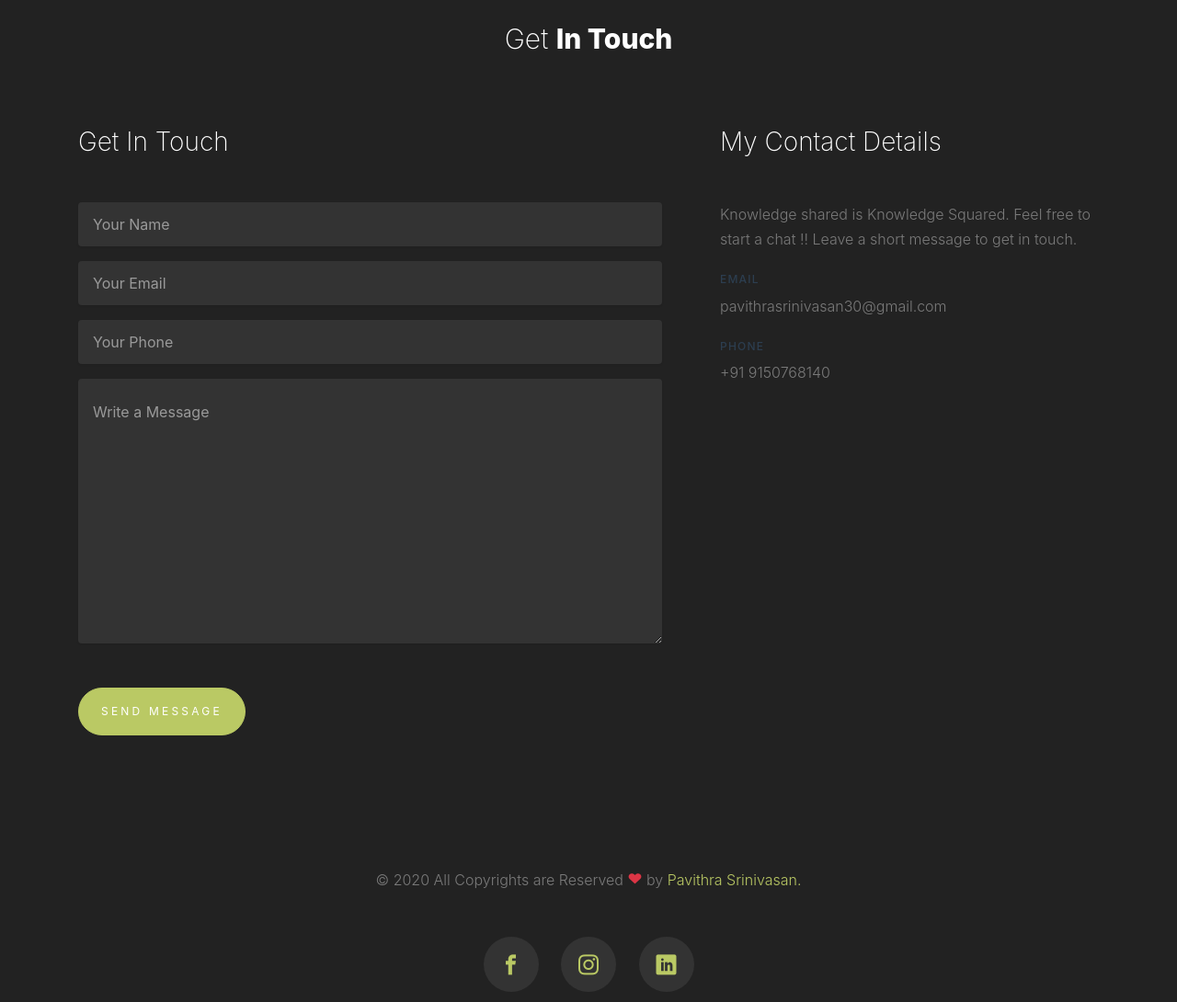
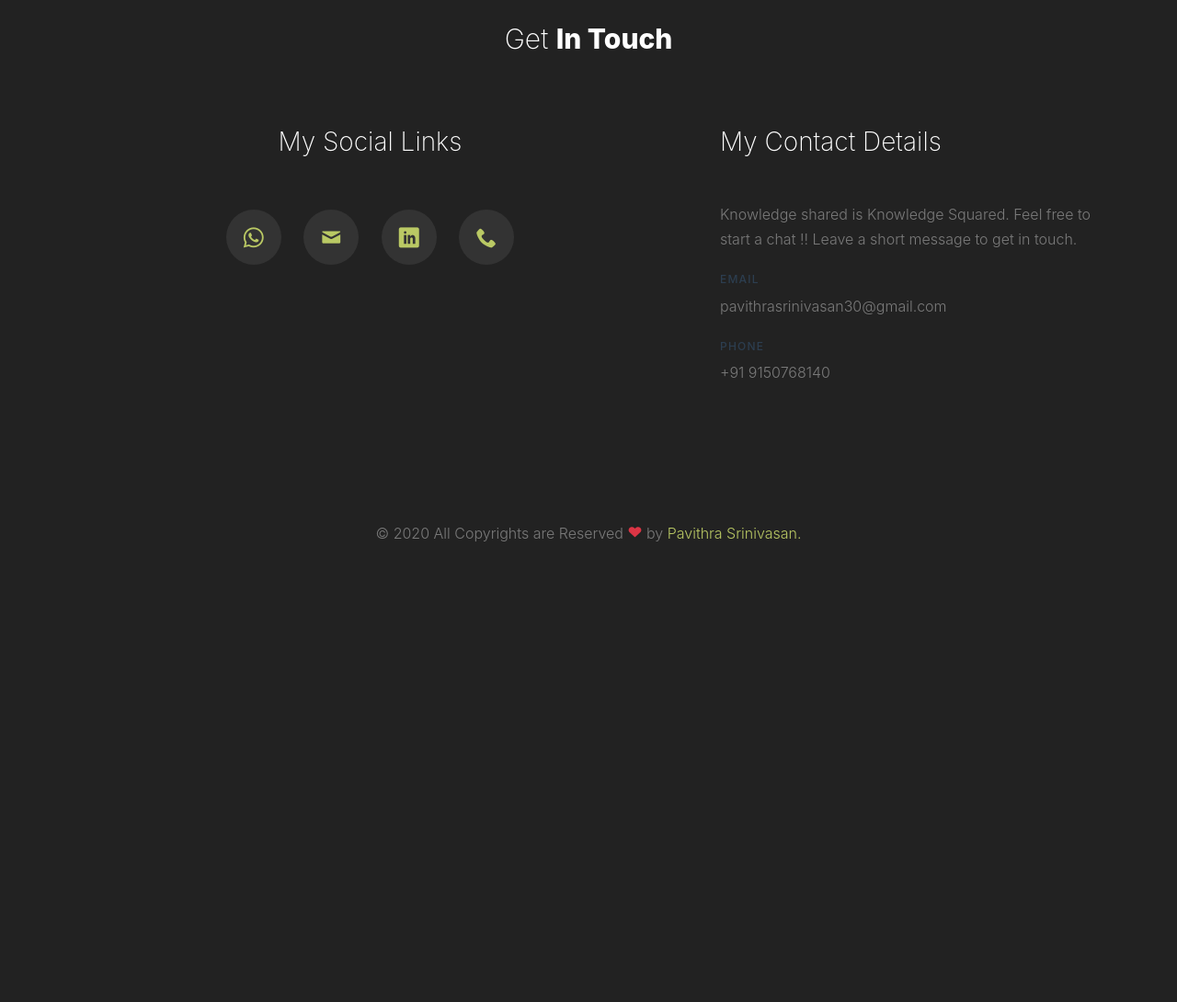
Before and after one commit to Pavithra304/Pavithra304.github.io, a plain HTML site: page index.html in a window 1280 px wide. Shown: the part 5280-6370 px from the top of the page at 92% size. After the commit the page ends 5971 px from the top, so only its background shows below. Drawn offline with nearby package versions, Linux system fonts and the light colour scheme; files whose address does not match are found by name.

Commit message:
Update index.html

```diff
--- a/index.html
+++ b/index.html
@@ -633,7 +633,7 @@
 				</div>
 
 				<div class="col-md-7 mb-5 mb-md-0">
-					<form action="" class="site-form">
+					<!--<form action="" class="site-form">
 						<h3 class="mb-5">Get In Touch</h3>
 						<div class="form-group">
 							<input type="text" class="form-control px-3 py-4" placeholder="Your Name">
@@ -651,7 +651,24 @@
 						<div class="form-group">
 							<input type="submit" class="btn btn-primary  px-4 py-3" value="Send Message">
 						</div>
-					</form>
+					</form>-->
+					<div class="row mb-5">
+						<div class="col-md-12 text-center">
+							<h3>My Social Links</h3>
+							<p class="site-footer">
+
+
+								<a href="https://wa.me/919150768140" class="social-item"><span
+										class="icon-whatsapp"></span></a>
+								<!--<a href="#" class="social-item"><span class="icon-twitter"></span></a>-->
+								<a href="mailto:pavithrasrinivasan30@gmail.com" class="social-item"><span
+										class="icon-mail"></span></a>
+								<a href="https://www.linkedin.com/in/pavithra-srinivasan-823427187/"
+									class="social-item"><span class="icon-linkedin2"></span></a>
+								<a href="tel:919150768140" class="social-item"><span class="icon-phone2"></span></a>
+							</p>
+						</div>
+					</div>
 				</div>
 				<div class="col-md-5 pl-md-5">
 					<h3 class="mb-5">My Contact Details</h3>
@@ -691,25 +708,25 @@
 					&copy; <script>
 						document.write(new Date().getFullYear());
 					</script> All Copyrights are Reserved&nbsp;<i class="icon-heart text-danger" aria-hidden="true"></i>
-					by <a href="https://colorlib.com" target="_blank" class="text-primary"> Pavithra Srinivasan. </a>
+					by <a href="#" target="_blank" class="text-primary"> Pavithra Srinivasan. </a>
 					<!-- Link back to Colorlib can't be removed. Template is licensed under CC BY 3.0. -->
 				</p>
 			</div>
 
-			<div class="row mb-5">
+			<!--<div class="row mb-5">
 				<div class="col-md-12 text-center">
 					<p>
 						<a href="https://www.facebook.com/pavithra.srinivasan.1840" class="social-item"><span
 								class="icon-facebook2"></span></a>
-						<!--<a href="#" class="social-item"><span class="icon-twitter"></span></a>-->
+						<a href="#" class="social-item"><span class="icon-twitter"></span></a>
 						<a href="https://www.instagram.com/pavithra_srinivasan30/" class="social-item"><span
 								class="icon-instagram2"></span></a>
 						<a href="https://www.linkedin.com/in/pavithra-srinivasan-823427187/" class="social-item"><span
 								class="icon-linkedin2"></span></a>
-						<!--<a href="#" class="social-item"><span class="icon-vimeo"></span></a>-->
+						<a href="#" class="social-item"><span class="icon-vimeo"></span></a>
 					</p>
 				</div>
-			</div>
+			</div>-->
 
 		</div>
 	</footer>
```
